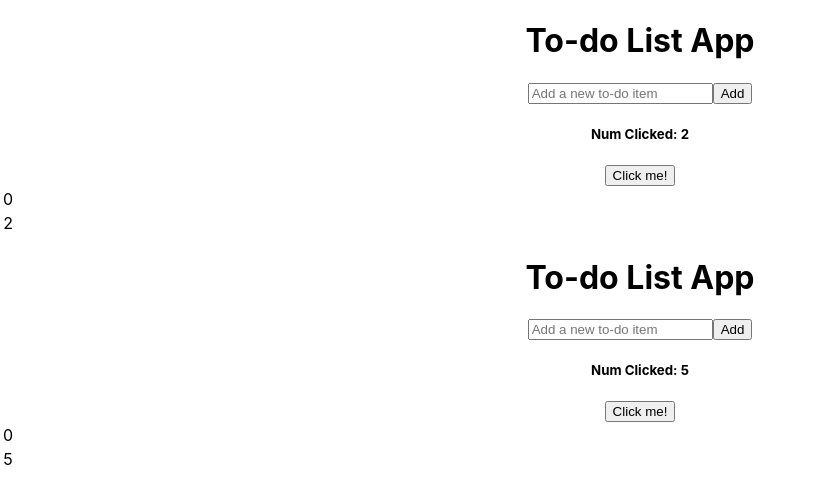
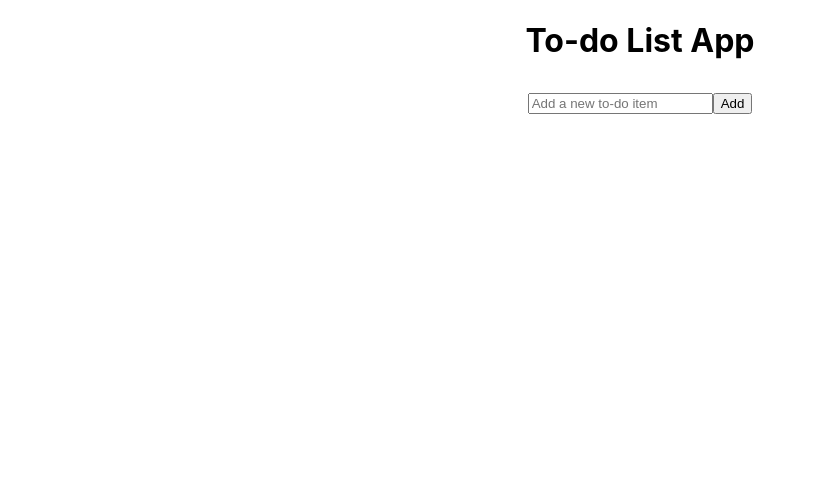
Before and after one commit to blockchainuci/s24-jr-smart-contract-to-do-list, a React (Create React App) app in the folder smart-contract-to-do-list-frontend/: page / in a window 1280 px wide. Shown: the top 504 px of the page, without its empty margins (0-813 px from the left). Built offline with nearby package versions, Linux system fonts and the light colour scheme.

Commit message:
Merged some code, made some changes

```diff
--- a/smart-contract-to-do-list-frontend/src/App.js
+++ b/smart-contract-to-do-list-frontend/src/App.js
@@ -8,7 +8,6 @@ function App() {
     <div className="App">
       {/* This is how we include our React Components: we just treat them like a HTML tag */}
       <ToDoList defaultNumClicked={2}></ToDoList>
-      <ToDoList defaultNumClicked={5}></ToDoList>
     </div>
   );
 }
--- a/smart-contract-to-do-list-frontend/src/Components/ToDoList/ToDoList.jsx
+++ b/smart-contract-to-do-list-frontend/src/Components/ToDoList/ToDoList.jsx
@@ -1,5 +1,6 @@
-import "./ToDoList.module.css";
-import AddToDoListItemBar from '../AddToDoListItemBar/AddToDoListItemBar';
+import styles from "./ToDoList.module.css";
+import AddToDoListItemBar from "../AddToDoListItemBar/AddToDoListItemBar";
+import ToDoItem from "../ToDoListItem/ToDoListItem";
 import { useEffect, useState } from "react";
 
 // This is a component, which is the heart of React. You declare components like a function, and they can take
@@ -26,6 +27,12 @@ const ToDoList = ({ defaultNumClicked }) => {
 
   const [toDoItems, setToDoItems] = useState([]);
 
+  const changeToDoStatus = (index) => {
+    let updatedToDoItems = [...toDoItems];
+    updatedToDoItems[index][1] = !updatedToDoItems[index][1];
+    setToDoItems(updatedToDoItems);
+  };
+
   // Example of a useEffect:
   // You define a useState by passing two arguments, the first one being a function that will be
   // executed everytime the useEffect is called. The second being a dependency list of component states (variables).
@@ -48,7 +55,7 @@ const ToDoList = ({ defaultNumClicked }) => {
   // javascript code.
   // this part of the code essentially determines how your component will look
   return (
-    <div>
+    <div className={styles["to-do-list"]}>
       <h1>To-do List App</h1>
       <AddToDoListItemBar
         toDoList={toDoItems}
@@ -59,14 +66,22 @@ const ToDoList = ({ defaultNumClicked }) => {
           {toDoItems.map((element, index) => {
             return (
               <tr key={index}>
-                <ToDoListItem toDoName={element}></ToDoListItem>
-                <button onClick={() => deleteItem(index)}></button>
+                <td>
+                  <ToDoItem
+                    taskName={element[0]}
+                    taskStatus={element[1]}
+                    changeStatus={changeToDoStatus}
+                    index={index}
+                  ></ToDoItem>
+                  {/* <button onClick={() => deleteItem(index)}></button> */}
+                </td>
               </tr>
             );
           })}
         </tbody>
       </table>
 
+      {/* Example code for explaining React concepts:
       <h5>Num Clicked: {numClicked}</h5>
       <button onClick={() => setNumClicked(numClicked + 1)}>Click me!</button>
       <table>
@@ -79,7 +94,7 @@ const ToDoList = ({ defaultNumClicked }) => {
             );
           })}
         </tbody>
-      </table>
+      </table> */}
     </div>
   );
 };
--- a/smart-contract-to-do-list-frontend/src/Components/ToDoList/ToDoList.module.css
+++ b/smart-contract-to-do-list-frontend/src/Components/ToDoList/ToDoList.module.css
@@ -0,0 +1,7 @@
+.to-do-list {
+  display: flex;
+  flex-direction: column;
+  justify-content: center;
+  align-items: center;
+  gap: 10px;
+}
--- a/smart-contract-to-do-list-frontend/src/Components/ToDoListItem/ToDoListItem.jsx
+++ b/smart-contract-to-do-list-frontend/src/Components/ToDoListItem/ToDoListItem.jsx
@@ -0,0 +1,34 @@
+import styles from "./ToDoListItem.module.css";
+
+const ToDoItem = ({ taskName, taskStatus, changeStatus, index }) => {
+  //   const [isChecked, setChecked] = useState("none");
+
+  //   function check() {
+  //     if (isChecked == "none") {
+  //       setChecked("line-through");
+  //       console.log(isChecked);
+  //     } else {
+  //       setChecked("none");
+  //       console.log(isChecked);
+  //     }
+  //   }
+
+  return (
+    <div className={styles["to-do-item"]}>
+      <p className="to-do-text">{taskName}</p>
+      <input
+        type="checkbox"
+        checked={taskStatus}
+        onChange={() => changeStatus(index)}
+      ></input>
+      {/* <button
+        className="TodoButton"
+        text-decoration={isChecked}
+        onclick={check()}
+      >
+        Check off!
+      </button> */}
+    </div>
+  );
+};
+export default ToDoItem;
--- /dev/null
+++ b/smart-contract-to-do-list-frontend/src/Components/ToDoListItem/ToDoListItem.module.css
@@ -0,0 +1,10 @@
+.to-do-item {
+  background-color: rgb(236, 232, 232);
+  display: flex;
+  width: 200px;
+  padding: 5px;
+  justify-content: space-between;
+}
+
+.to-do.text {
+}
```
Also changed, not shown: smart-contract-to-do-list-frontend/src/Components/AddToDoListItemBar/AddToDoListItemBar.jsx (+5 -7 lines).
